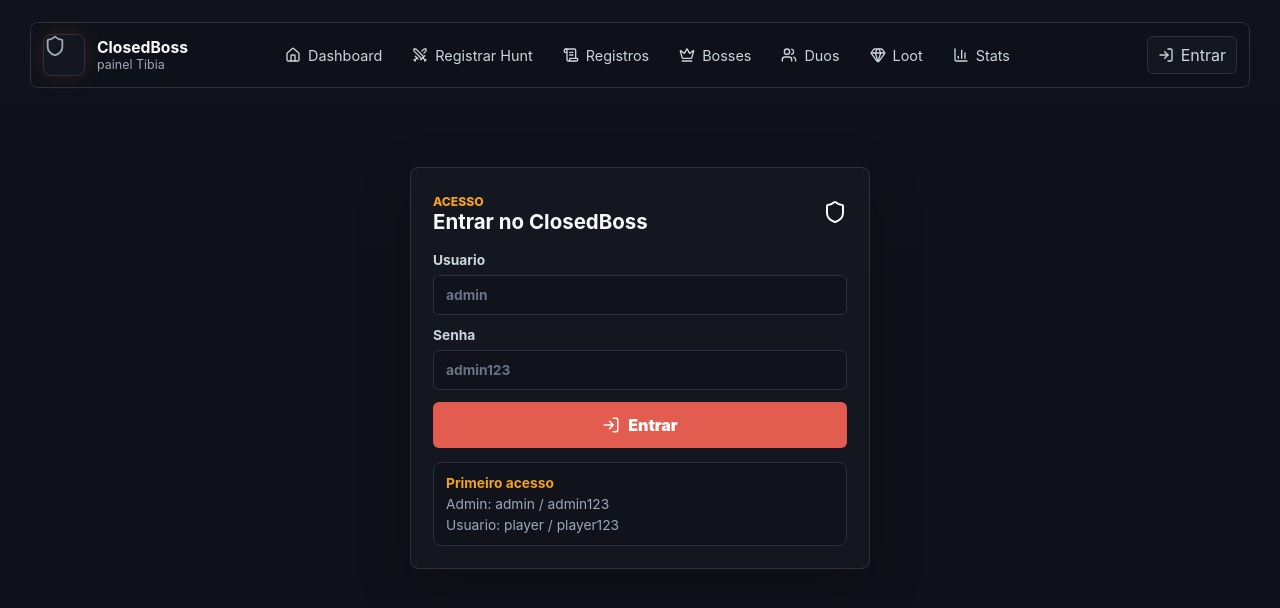
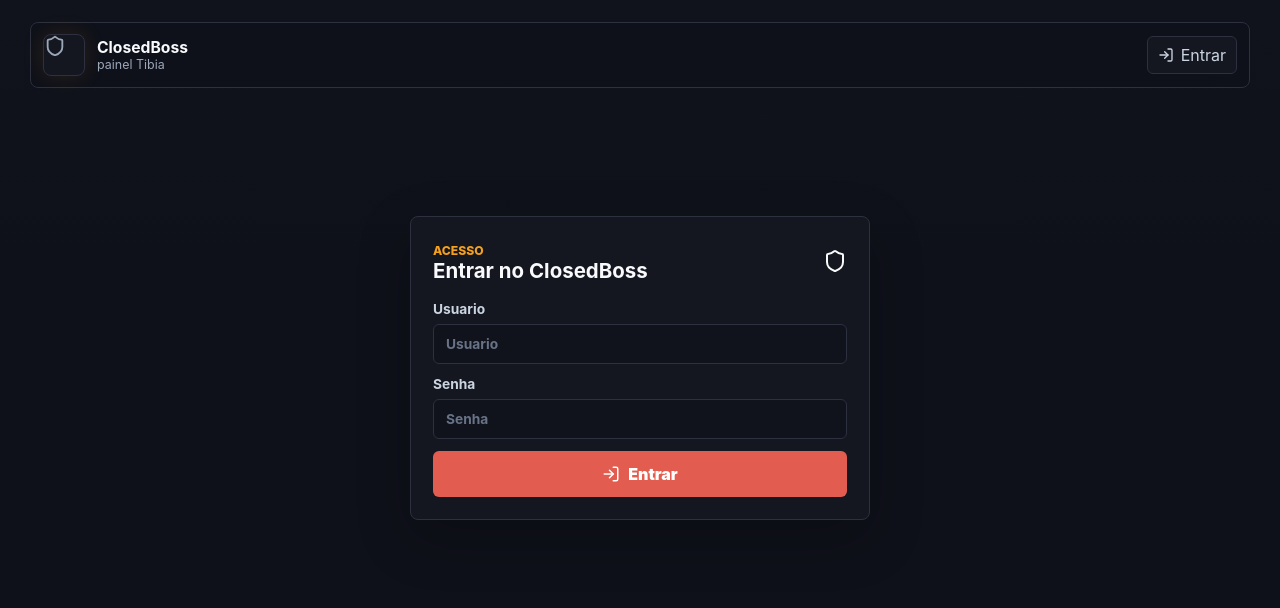
Before and after one commit to shadowsoldier223/vercelboss, a Next.js app: page /login in a window 1280 px wide. Shown: the top 608 px of the page. Built offline with nearby package versions, Linux system fonts and the light colour scheme.

Commit message:
Require login before showing app data

```diff
--- a/app/login/page.tsx
+++ b/app/login/page.tsx
@@ -1,82 +1,7 @@
 "use client";
 
-import { FormEvent, useEffect, useState } from "react";
-import { useRouter } from "next/navigation";
-import { LogIn, Shield } from "lucide-react";
-import { useAppData } from "@/lib/useAppData";
+import { LoginPanel } from "@/components/LoginPanel";
 
 export default function LoginPage() {
-  const router = useRouter();
-  const { currentUser, login } = useAppData();
-  const [username, setUsername] = useState("");
-  const [password, setPassword] = useState("");
-  const [message, setMessage] = useState("");
-
-  useEffect(() => {
-    if (currentUser) {
-      router.push("/");
-    }
-  }, [currentUser, router]);
-
-  function submit(event: FormEvent<HTMLFormElement>) {
-    event.preventDefault();
-    const ok = login(username, password);
-
-    if (!ok) {
-      setMessage("Usuario ou senha incorretos.");
-      return;
-    }
-
-    router.push("/");
-  }
-
-  return (
-    <section className="authShell">
-      <div className="authPanel">
-        <div className="panelHeader">
-          <div>
-            <span className="eyebrow">Acesso</span>
-            <h1>Entrar no ClosedBoss</h1>
-          </div>
-          <Shield size={24} />
-        </div>
-
-        <form className="entryForm" onSubmit={submit}>
-          <label>
-            Usuario
-            <input
-              autoComplete="username"
-              value={username}
-              onChange={(event) => setUsername(event.target.value)}
-              placeholder="admin"
-            />
-          </label>
-
-          <label>
-            Senha
-            <input
-              autoComplete="current-password"
-              type="password"
-              value={password}
-              onChange={(event) => setPassword(event.target.value)}
-              placeholder="admin123"
-            />
-          </label>
-
-          <button className="submitButton" type="submit">
-            <LogIn size={18} />
-            Entrar
-          </button>
-        </form>
-
-        <div className="credentialsBox">
-          <strong>Primeiro acesso</strong>
-          <span>Admin: admin / admin123</span>
-          <span>Usuario: player / player123</span>
-        </div>
-
-        {message ? <p className="errorNotice">{message}</p> : null}
-      </div>
-    </section>
-  );
+  return <LoginPanel />;
 }
--- a/components/AppNav.tsx
+++ b/components/AppNav.tsx
@@ -38,6 +38,7 @@ export function AppNav() {
         </div>
       </Link>
 
+      {currentUser ? (
         <nav className="topnav" aria-label="Navegacao principal">
           {[...navItems, ...(isAdmin ? [adminNavItem] : [])].map((item) => {
             const Icon = item.icon;
@@ -51,6 +52,7 @@ export function AppNav() {
             );
           })}
         </nav>
+      ) : null}
 
       <div className="accountBox">
         {currentUser ? (
--- /dev/null
+++ b/components/LoginPanel.tsx
@@ -0,0 +1,76 @@
+"use client";
+
+import { FormEvent, useEffect, useState } from "react";
+import { useRouter } from "next/navigation";
+import { LogIn, Shield } from "lucide-react";
+import { useAppData } from "@/lib/useAppData";
+
+export function LoginPanel({ redirectTo = "/" }: { redirectTo?: string }) {
+  const router = useRouter();
+  const { currentUser, login } = useAppData();
+  const [username, setUsername] = useState("");
+  const [password, setPassword] = useState("");
+  const [message, setMessage] = useState("");
+
+  useEffect(() => {
+    if (currentUser) {
+      router.push(redirectTo);
+    }
+  }, [currentUser, redirectTo, router]);
+
+  function submit(event: FormEvent<HTMLFormElement>) {
+    event.preventDefault();
+    const ok = login(username, password);
+
+    if (!ok) {
+      setMessage("Usuario ou senha incorretos.");
+      return;
+    }
+
+    router.push(redirectTo);
+  }
+
+  return (
+    <section className="authShell">
+      <div className="authPanel">
+        <div className="panelHeader">
+          <div>
+            <span className="eyebrow">Acesso</span>
+            <h1>Entrar no ClosedBoss</h1>
+          </div>
+          <Shield size={24} />
+        </div>
+
+        <form className="entryForm" onSubmit={submit}>
+          <label>
+            Usuario
+            <input
+              autoComplete="username"
+              value={username}
+              onChange={(event) => setUsername(event.target.value)}
+              placeholder="Usuario"
+            />
+          </label>
+
+          <label>
+            Senha
+            <input
+              autoComplete="current-password"
+              type="password"
+              value={password}
+              onChange={(event) => setPassword(event.target.value)}
+              placeholder="Senha"
+            />
+          </label>
+
+          <button className="submitButton" type="submit">
+            <LogIn size={18} />
+            Entrar
+          </button>
+        </form>
+
+        {message ? <p className="errorNotice">{message}</p> : null}
+      </div>
+    </section>
+  );
+}
```
Also changed, not shown: app/estatisticas/page.tsx (+26 -2 lines), app/page.tsx (+15 -1 lines). Lines whose indentation alone changed are shown as unchanged.
